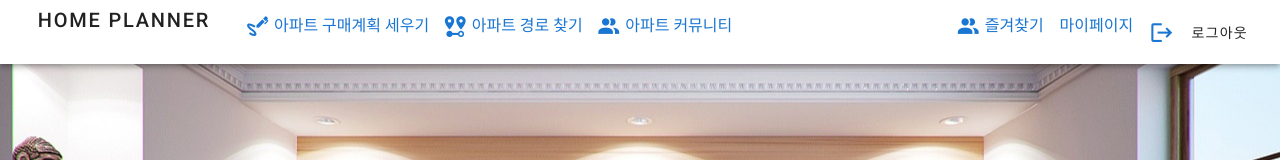
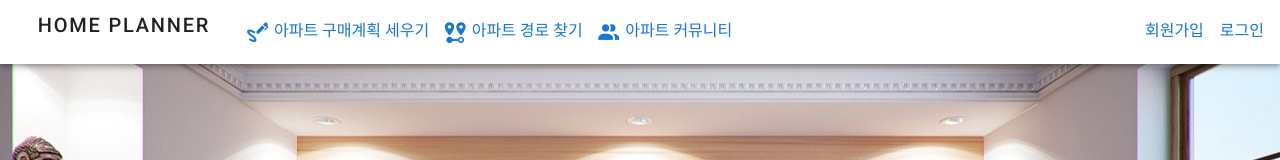
Before and after one commit to ssafyHomePlanner/front-end, a Vue app in the folder homepjt/: page / in a window 1280 px wide. Shown: the top 160 px of the page. Built offline with nearby package versions, Linux system fonts and the light colour scheme; no server answers.

Commit message:
[UPDATE] Header 수정

```diff
--- a/homepjt/src/components/HeaderNav.vue
+++ b/homepjt/src/components/HeaderNav.vue
@@ -25,7 +25,7 @@
         </v-col>
 
         <!-- after login -->
-        <v-col cols="col-2" v-if="userInfo">
+        <v-col cols="col-2" v-if="userInfo.id.length >= 1">
           <v-container class="mr-4">
             <v-row justify="end">
               <router-link :to="{ name: 'bookmarkView' }" class="link mr-4">
```
